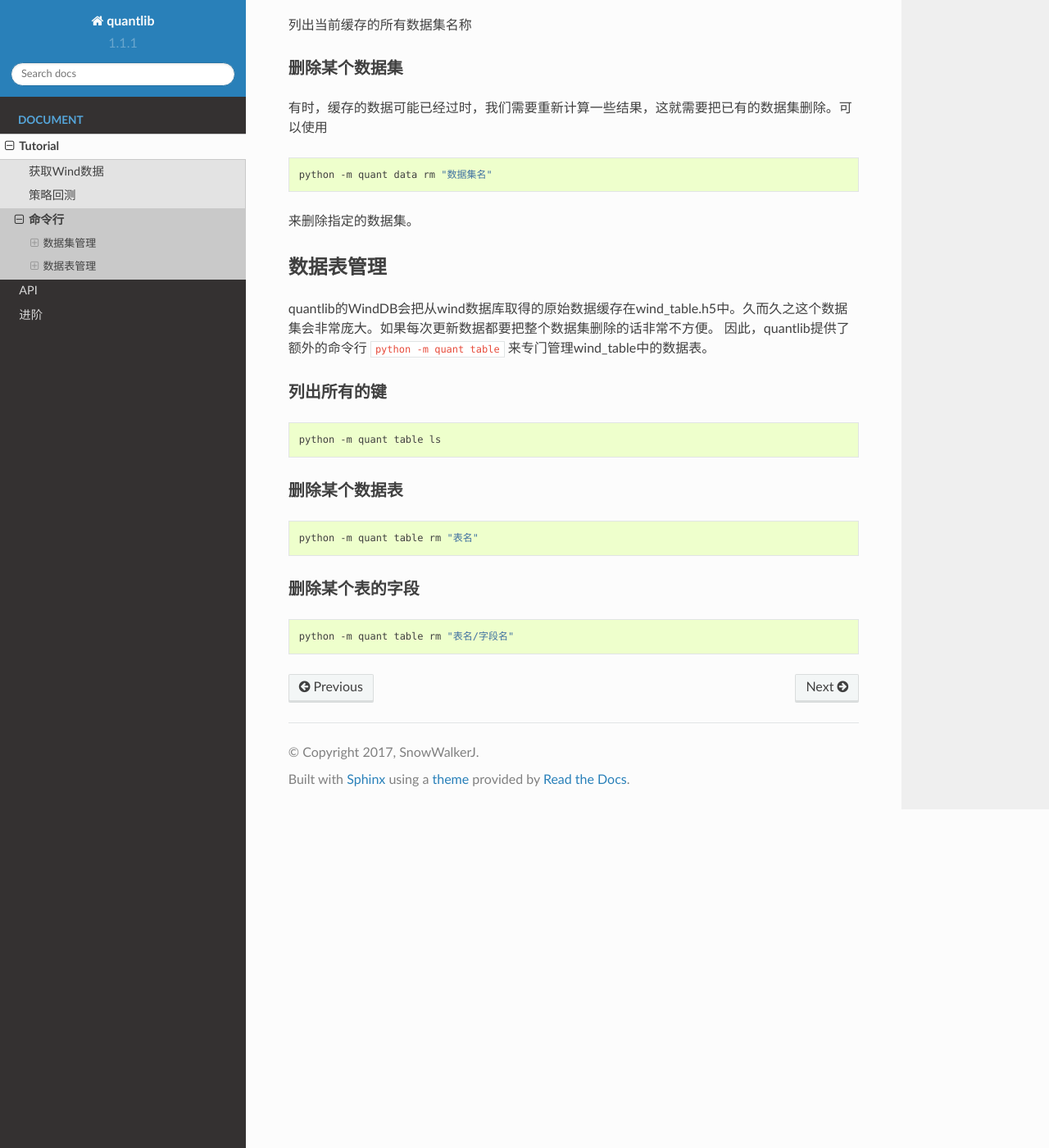
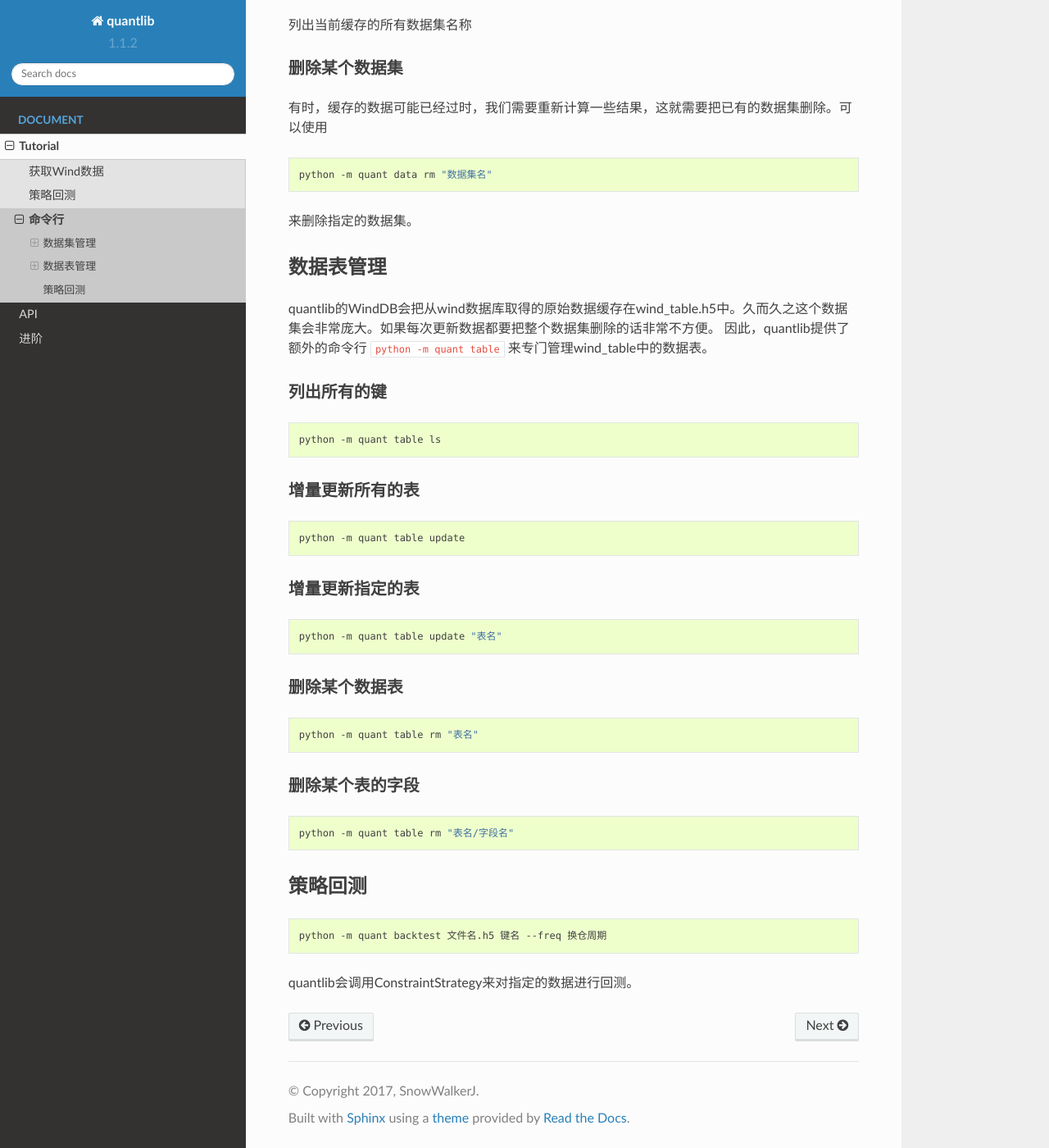
Before and after one commit to zhibzeng/quantlib, a Sphinx documentation site: the page built from docs/source/tutorial/command.rst, in a window 1280 px wide and 1400 px high, scrolled down 476 px. Shown: the whole window at 82% size. Built offline with Sphinx 7.4.7 and the Read the Docs theme 2.0.0, drawn with Linux system fonts in a browser that asks for light colours.

Commit message:
回测命令

```diff
--- a/docs/source/conf.py
+++ b/docs/source/conf.py
@@ -69,9 +69,9 @@ author = 'SnowWalkerJ'
 #
 # The short X.Y version.
 
-version = '1.1.1'
+version = '1.1.2'
 # The full version, including alpha/beta/rc tags.
-release = '1.1.1'
+release = '1.1.2'
 
 # The language for content autogenerated by Sphinx. Refer to documentation
 # for a list of supported languages.
--- a/docs/source/tutorial/command.rst
+++ b/docs/source/tutorial/command.rst
@@ -45,6 +45,22 @@ quantlib的WindDB会把从wind数据库取得的原始数据缓存在wind_table.
 
     python -m quant table ls
 
+增量更新所有的表
+================
+
+..  code-block::
+    bash
+
+    python -m quant table update
+
+增量更新指定的表
+================
+
+..  code-block::
+    bash
+
+    python -m quant table update "表名"
+
 删除某个数据表
 ==============
 
@@ -60,3 +76,13 @@ quantlib的WindDB会把从wind数据库取得的原始数据缓存在wind_table.
     bash
 
     python -m quant table rm "表名/字段名"
+
+策略回测
+########
+
+..  code-block::
+    bash
+
+    python -m quant backtest 文件名.h5 键名 --freq 换仓周期
+
+quantlib会调用ConstraintStrategy来对指定的数据进行回测。
--- a/setup.py
+++ b/setup.py
@@ -30,7 +30,6 @@ setup_args = dict(
     classifiers=[
         'Programming Language :: Python',
         'Programming Language :: Python :: 3',
-        'Programming Language :: Python :: 3.5',
         'Programming Language :: Python :: 3.6',
 
         'Operating System :: OS Independent',
```
Also changed, not shown: 7 other files.
